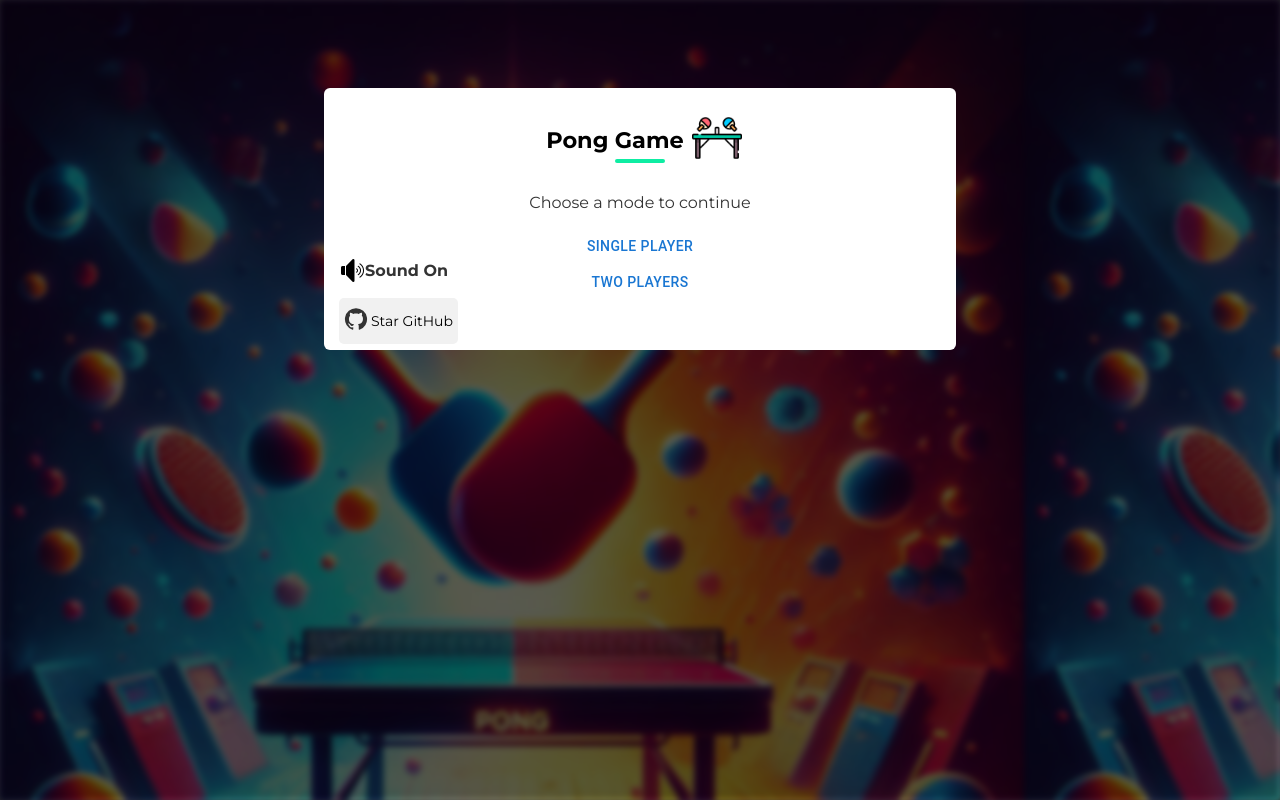
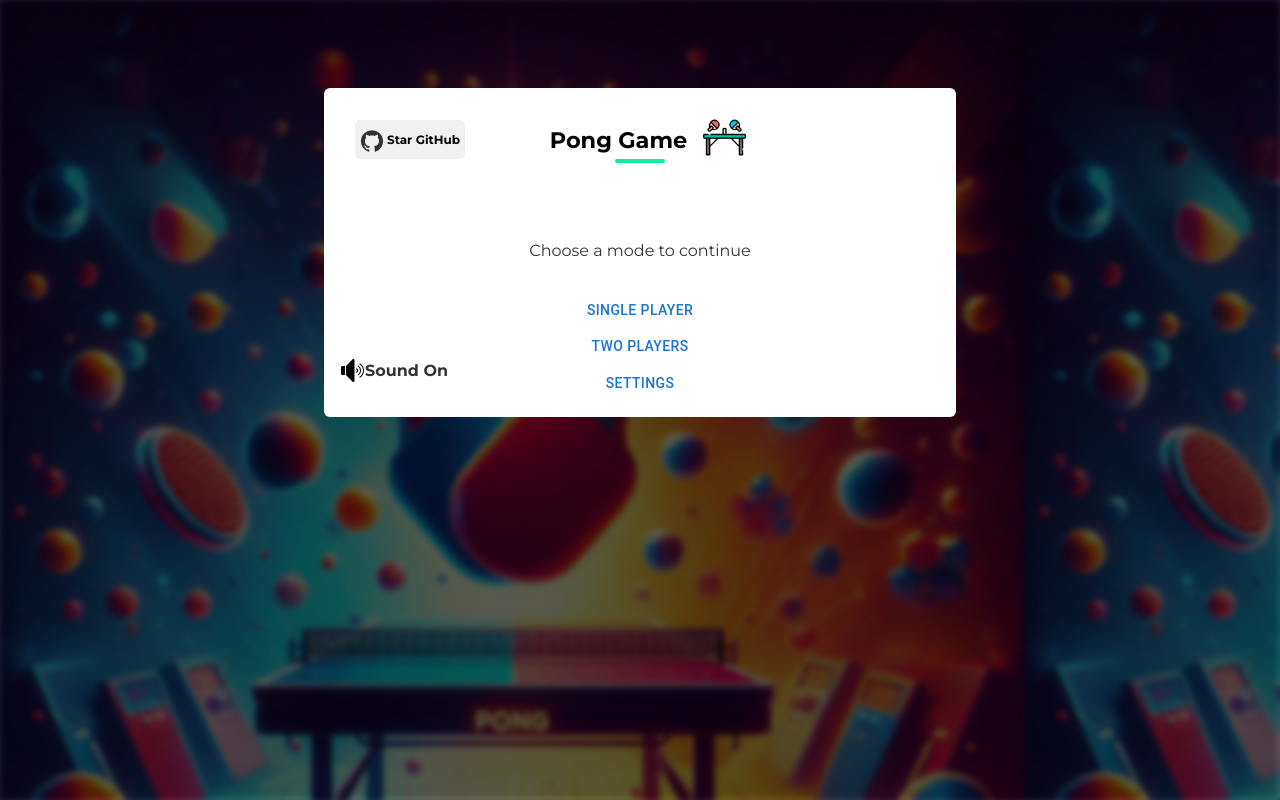
Before and after one commit to Ramzi-Abidi/Pong, a React (Vite) app: page / in a window 1280 px wide. Built offline with nearby package versions, Linux system fonts and the light colour scheme.

Commit message:
feature/adding-settings: adding settigns button without functionality

```diff
--- a/src/styles/index.css
+++ b/src/styles/index.css
@@ -113,7 +113,7 @@ section {
 }
 
 .options-container {
-    color: #b6b6b6;
+    color: #fff;
     position: absolute;
     top: 13px;
     left: 1.5rem;
@@ -132,14 +132,14 @@ section {
 }
 
 .img-container {
-    width: 50px;
+    width: 43px;
 }
 
 .img-container img {
     width: 100%;
     height: 100%;
     object-fit: contain;
-    margin-left: 0.5rem;
+    margin-left: 1rem;
 }
 
 .pong-background {
@@ -164,12 +164,14 @@ section {
     height: auto;
     padding: 0 5px;
     position: absolute;
-    background-color: #F1F1F1;
-    bottom: 6px;
+    background-color: #f1f1f1;
+    top: 1rem;
     left: 15px;
     color: black;
-    font-size: 14px;
+    font-size: 12px;
     border-radius: 5px;
+    cursor: pointer;
+    font-weight: 600;
 }
 
 .github-star-icon {
@@ -190,7 +192,7 @@ section {
     text-align: center;
     background-color: #fff;
     width: 600px;
-    height: 230px;
+    /* height: 500px; */
     border-radius: 6px;
     padding: 1rem;
     margin-top: 5rem;
@@ -235,6 +237,11 @@ section {
     margin-bottom: 0;
 }
 
+.home-title {
+    margin-top: 2rem;
+    padding: 1rem 0;
+}
+
 .sound-icon {
     width: 25px;
     cursor: pointer;
@@ -250,15 +257,15 @@ section {
     font-size: 16px;
     text-align: center;
     text-decoration: none;
-    background-color: #1096a827;
-    transition: .5s;
+    transition: 0.5s;
 }
 
 .return-btn:hover {
-    background-color: #1096a8a7;
+    background: #15b8cd0a;
+    color: #15b7cd;
 }
 
-.return-btn:focus {
+/* .return-btn:focus {
     outline: none;
     box-shadow: 0 0 5px #15b7cd;
-}
+} */
--- a/src/views/Home.tsx
+++ b/src/views/Home.tsx
@@ -1,30 +1,44 @@
-import { Button, Checkbox } from "@mui/material";
+import { Alert, Button, Checkbox } from "@mui/material";
 import { useNavigate } from "react-router-dom";
 import pongImage from "../assets/pong-header.png";
 import soundOnImage from "../assets/sound-on.png";
 import soundOffImage from "../assets/sound-off.png";
-import GitHubIcon from '@mui/icons-material/GitHub';
+import GitHubIcon from "@mui/icons-material/GitHub";
 import { HomeProps } from "../utils/types";
 import { useEffect } from "react";
 
 const Home: React.FC<HomeProps> = ({ isSoundOn, onSoundChange }) => {
     useEffect(() => {
-        // check if the DOM does contain an alert (sweetAlert) just remove it.
-        return () => {};
+        // check if the DOM does contain any sweet alert element just remove it.
+        const swalEl: HTMLElement | null = document.querySelector(
+            ".swal-overlay",
+        ) as HTMLElement | null;
+        if (swalEl) {
+            swalEl.remove();
+        }
     }, []);
+
     const navigate = useNavigate();
 
     const handleClick = (e: any): void => {
-        // console.log(e.target.innerHTML.toString().trim().toLowerCase().indexOf("single") !== -1);
-        if (
-            e.target.innerHTML
-                .toString()
-                .trim()
-                .toLowerCase()
-                .indexOf("single") !== -1
-        ) {
+        // prevent the default behavior of the button
+        // e.preventDefault();
+
+        const clickedEl: string = e.target.innerHTML
+            .toString()
+            .trim()
+            .toLowerCase();
+
+        // if user clicks on settings button
+        if (clickedEl.indexOf("settings") !== -1) {
+            alert("Still working on the settings!");
+        }
+        // if user clicks on single-player button
+        else if (clickedEl.indexOf("single") !== -1) {
             navigate("/single-player");
-        } else {
+        }
+        // if user clicks on multiple-player button
+        else {
             navigate("/multiple-player");
         }
     };
@@ -33,15 +47,19 @@ const Home: React.FC<HomeProps> = ({ isSoundOn, onSoundChange }) => {
         <div className="slowed-blurry-background">
             <div className="overlay"></div>
             <div className="pong-background"></div>
+
             <section className="stepper disable-blur">
-            <a href="https://github.com/Ramzi-Abidi/Pong" target="__blank" className="star-github-link">
-            <div className="star-github-button">
-                <GitHubIcon className="github-star-icon"/>
-                <p>Star GitHub</p>
-            </div>
-            </a>
-
                 <div className="title home-title-section">
+                    <a
+                        href="https://github.com/Ramzi-Abidi/Pong"
+                        target="__blank"
+                        className="star-github-link"
+                    >
+                        <div className="star-github-button">
+                            <GitHubIcon className="github-star-icon" />
+                            <p>Star GitHub</p>
+                        </div>
+                    </a>
                     <h3>pong game</h3>
                     <div className="img-container">
                         <img
@@ -84,6 +102,11 @@ const Home: React.FC<HomeProps> = ({ isSoundOn, onSoundChange }) => {
                             {" "}
                             Two players{" "}
                         </Button>
+
+                        <Button onClick={handleClick} className="settings">
+                            {" "}
+                            Settings{" "}
+                        </Button>
                     </div>
                 </div>
             </section>
--- a/src/views/MultiplePlayerMode.tsx
+++ b/src/views/MultiplePlayerMode.tsx
@@ -434,7 +434,7 @@ const MultiplePlayerMode: React.FC<MultiplePlayerModeProps> = ({
     }, []);
 
     const handleClick = () => {
-        // to stop the game first;
+        // Stop the game first;
         isPlaying1 = false;
         navigate("/");
     };
```
